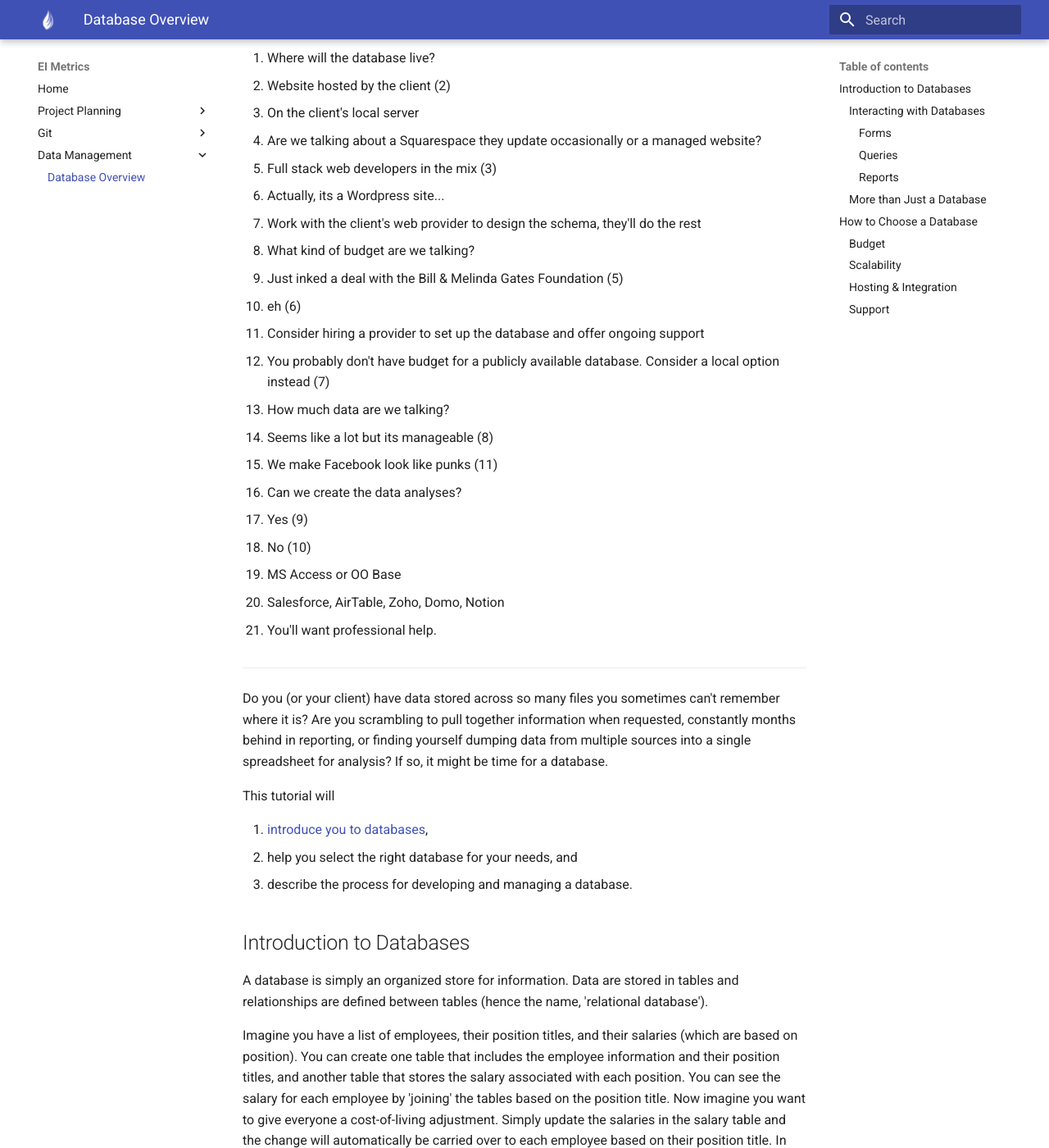
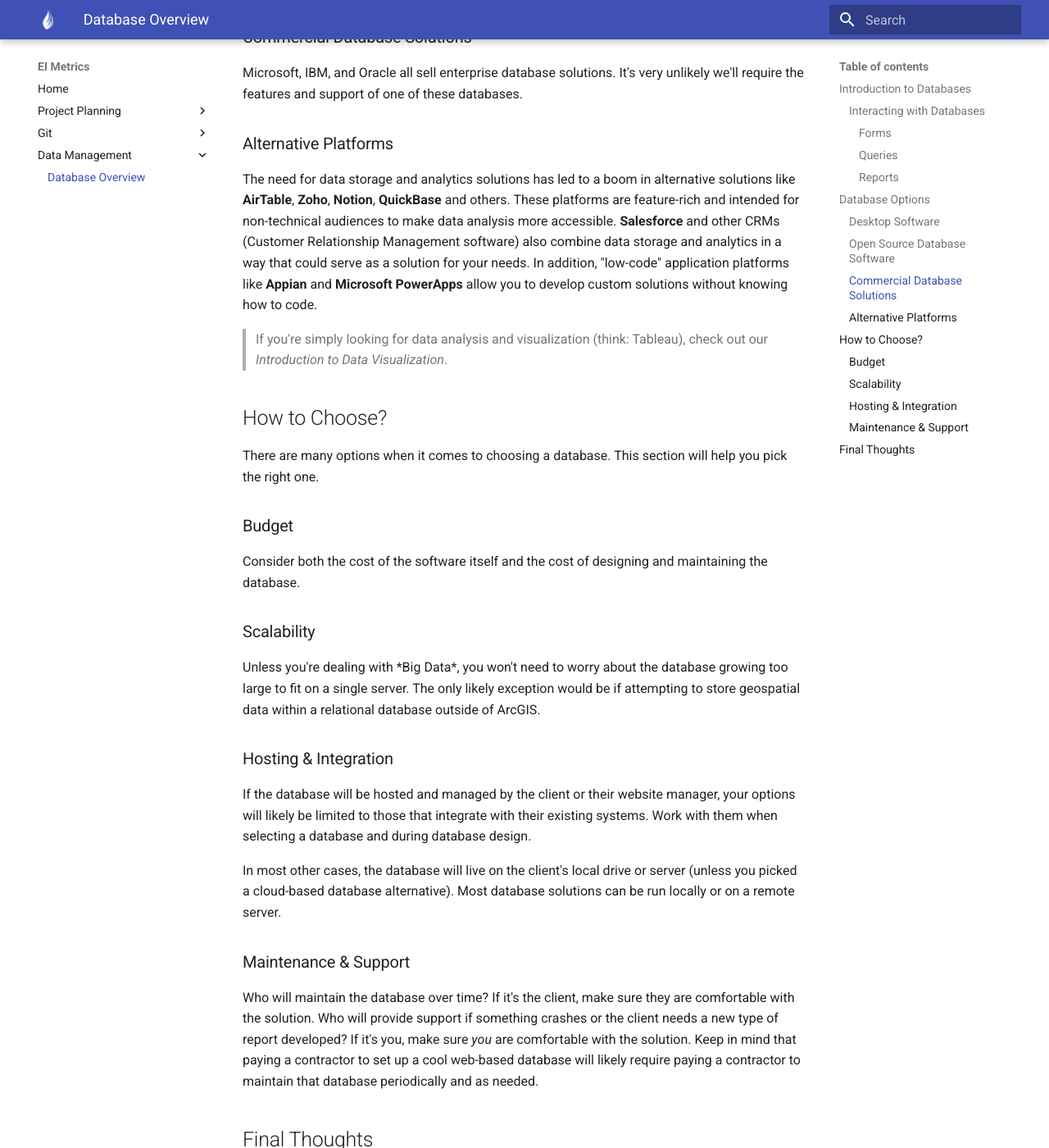
Before and after one commit to eriktuck/ei-dev, an MkDocs documentation site: the page built from docs/data-management/database-overview.md, in a window 1280 px wide and 1400 px high, scrolled down 2417 px. Shown: the whole window at 82% size. Built offline with MkDocs 1.6.1 and Material for MkDocs 9.7.7, drawn with Linux system fonts in a browser that asks for light colours; some of the changed text lies outside the part shown.

Commit message:
Database design first draft complete

```diff
--- a/docs/data-management/database-overview.md
+++ b/docs/data-management/database-overview.md
@@ -1,152 +1,28 @@
-Learning Objectives
-
-* Be able to recommend a database technology for the SETT
-* Understand the functionality of the selected database technology
-
-Goal: Demystify the database and its uses to encourage faster adoption of database tech in our projects
-
-Objectives
-
-* Illustrate what a database looks like from the user perspective
-* Clarify the process and level of effort for developing a database
-* Link to more advanced topics for technical staff
-
-Audience: All EI staff
-
-
-
-Content
-
-* Intro
-  * When to use a database
-* Database functionality
-  * Navigation View
-  * Data Entry
-  * Tables
-  * Queries (search/replace)
-  * Reports
-  * Forms
-* Considerations when selecting a database
-  * Free vs Paid (e.g. Salesforce)
-  * CAP theorem
-  * SQL vs NoSQL
-  * Keep it simple
-  * Updates/Releases
-  * Support
-  * Lifetime
-* Types of databases
-* How to create a database
-  * Schema design
-    * ACID
-  * Setting up the database
-  * Populating the database
-    * Importing/Exporting Data
-  * Distributing the database
-  * Managing the database
-    * DBA vs User
-  * Transitions
-    * Porting to the web
-* Advanced Topics
-  * SQL language basics
-    * Joins (inner, outer)
-  * Advanced Interface Design (esp. for Postgres, MySQL)
-* Cloud Analytics Platforms
-  * [Zoho, Domo]( https://www.techradar.com/news/best-cloud-analytics )
-* Non-traditional options
-  * Airtable
-* Terminology
-
-
-
-Resources
-
-* [Intro to Access Databases (YouTube: Design & Deploy)]( https://www.youtube.com/playlist?list=PL4UezTfGBADBmCOYtQ8QohflQNY1y3oE7 )
-* [Udemy Excerpt on Database Selection (YouTube: Frank Kane)]( https://www.youtube.com/watch?v=v5e_PasMdXc)
-* [How to Choose Relational Databases (YouTube: Socratica)](https://www.youtube.com/watch?v=WzfDLqt-WIg)
-* [Postgres Installation & Overview (YouTube: Socratica)](https://www.youtube.com/watch?v=fZQI7nBu32M)
-* Monarch - Database Options Memo (in Downloads)
-
-Assets
-
-* [xcld bobby tables cartoon](https://www.google.com/url?sa=i&source=images&cd=&ved=2ahUKEwi219Kwgp_lAhU4ITQIHctfBSMQjRx6BAgBEAQ&url=https%3A%2F%2Fxkcd.com%2F327%2F&psig=AOvVaw08GxKbuhIlpoZqDFcB99A4&ust=1571254745719498)
-* [xlcd data pipeline]( https://xkcd.com/2054/ )
-* [xlcd hard problems with algorithms]( http://twcmattress.com/2017/05/xkcd-com-here-to-help/ )
-* [xKcd curve fitting]( https://xkcd.com/2048/ )
-*
-
-To Do
-
-- [ ] Better example for database need in Introduction to Databases
-- [ ] Asset: linked tables example
-
-Decision Tree Concept
-
-1. Where will the database live?
-   1. Website hosted by the client (2)
-   2. On the client's local server
-
-2. Are we talking about a Squarespace they update occasionally or a managed website?
-   1. Full stack web developers in the mix (3)
-   2. Actually, its a Wordpress site...
-
-3. Work with the client's web provider to design the schema, they'll do the rest
-
-4. What kind of budget are we talking?
-   1. Just inked a deal with the Bill & Melinda Gates Foundation (5)
-   2. eh (6)
-
-5. Consider hiring a provider to set up the database and offer ongoing support
-
-6. You probably don't have budget for a publicly available database. Consider a local option instead (7)
-
-7. How much data are we talking?
-
-   1. Seems like a lot but its manageable (8)
-   2. We make Facebook look like punks (11)
-
-8. Can we create the data analyses?
-
-   1. Yes (9)
-   2. No (10)
-
-9. MS Access or OO Base
-
-10. Salesforce, AirTable, Zoho, Domo, Notion
-
-11. You'll want professional help.
-
-
-
----
-
-Do you (or your client) have data stored across so many files you sometimes can't remember where it is? Are you scrambling to pull together information when requested, constantly months behind in reporting, or finding yourself dumping data from multiple sources into a single spreadsheet for analysis? If so, it might be time for a database.
+Do you (or your client) have data stored across so many files you sometimes can't remember where they are? Are you scrambling to pull together information when requested, constantly months behind in reporting, or finding yourself dumping data from multiple sources into a single spreadsheet for analysis? If so, it might be time for a database.
 
 This tutorial will
 
 1. [introduce you to databases](#introduction to databases),
-2. help you select the right database for your needs, and
-3. describe the process for developing and managing a database.
+2. [describe available database solutions](#database-options), and
+3. [help you select the right database for your needs](#how-to-choose?).
 
 ## Introduction to Databases
 
-A database is simply an organized store for information. Data are stored in tables and relationships are defined between tables (hence the name, 'relational database').
+A database is simply an organized store for information. Data are stored in tables and relationships are defined between tables (hence the name, 'relational database'). For example, a list of employees and their position titles may be stored in one table while position titles and their respective salaries are stored in another. Each employee's position title can be used to lookup the correct salary. Storing this information in separate tables avoids unnecessary duplication, which reduces the possibility of error.
 
-Imagine you have a list of employees, their position titles, and their salaries (which are based on position). You can create one table that includes the employee information and their position titles, and another table that stores the salary associated with each position. You can see the salary for each employee by 'joining' the tables based on the position title. Now imagine you want to give everyone a cost-of-living adjustment. Simply update the salaries in the salary table and the change will automatically be carried over to each employee based on their position title. In this way, you don't need to edit salary information that is repeated, for example with multiple employees of the same position.
-
-A trivial example for sure, but imagine instead you have hundreds or thousands of employees. You certainly wouldn't want to manually change the salary information for every employee!
-
-[ASSET: ILLUSTRATE TABLE LINKAGES]
+How the data are stored is often less important than how the data are accessed (which is why we are often hesitant to set up a database in the first place). When choosing and designing a database, you'll need to pay as much attention to how the user will interface with the database as the database solution itself.
 
 ### Interacting with Databases
 
-So what's a database even look like? Most users will interact with a database through a navigation form. The navigation form surfaces the important functionality of the database, including entering data, querying data, and generating reports.
+Most users will interact with a database through a navigation form. The navigation form surfaces the important functionality of the database, including entering data, querying data, and generating reports.
 
 Here's an example navigation form for a bakery's order database created in Microsoft Access.
 
 ![navigation-form](assets/navigation-form.gif)
 
 
-The navigation form is set up after the database is configured by the database administrator (DBA; this may be you, someone on the Metrics Service Line, or an outside contractor). The navigation form (as well as other forms, queries and reports that are made available to the user by the DBA) make the data in the database accessible to users while protecting the integrity of the database
+
+The navigation form is set up after the database is configured by the database administrator (DBA; this may be you, someone on the Metrics Service Line, or an outside contractor). The navigation for, as well as other forms, queries and reports that are made available to the user by the DBA, make the data in the database accessible to users while protecting the integrity of the database
 
 #### Forms
 
@@ -160,38 +36,54 @@
 
 Reports are queries or collections of queries that can be batched together and run periodically. You might have a standard report that is produced each quarter or a ready-made report to provide real time information to your boss when requested. Reports must also be set up and made available by the DBA.
 
----
+## Database Options
 
-> ### More than Just a Database
+There are many choices when it comes to databases, each with its own advantages and disadvantages.
 
-> Before we go any further...
+### Desktop Software
 
----
+**Microsoft Access** and **Open Office Base** are great options. Open Office Base is free but has fewer features and less support than Microsoft Access. **Microsoft Excel** can even serve as a database, in a pinch.
 
-## How to Choose a Database
+### Open Source Database Software
 
-There are many options when it comes to choosing a database. This section will help you pick the right one. Here are a few considerations.
+**PostgreSQL**, **MySQL**, and **MariaDB** are examples of open source (free) database solutions. While these are robust, scalable database solutions used by many large corporations (e.g., Netflix), they are not user friendly out of the box. Often, these open source solutions are paired with a web-based interface. If you are working with a web developer and have the budget for them to design the forms, queries and reports you need you'll likely choose one of these open source options.
 
-#### Budget
+> Project Spotlight: See the [Registry]( http://monarchhabitatexchange.org/projects ) for the Monarch Butterfly Habitat Exchange.
 
-Consider both the cost of the software and the cost of designing and maintaining the database.
+### Commercial Database Solutions
 
-Many database options are available at no cost as open source software (e.g., MySQL, PostgreSQL, MariaDB). While these are robust, scalable database solutions used by many international corporations, they are not user friendly out of the box. Often, these open source solutions are paired with a web-based interface. If you are working with a web developer and have the budget for them to design the forms, queries and reports you need--you'll likely choose one of these open source options.
+Microsoft, IBM, and Oracle all sell enterprise database solutions. It's very unlikely we'll require the features and support of one of these databases.
 
-If not, you may need a different solution, like Microsoft Access or even Salesforce. These may require a license or subscription but will allow you to query data and create reports without hiring specialized expertise.
+### Alternative Platforms
 
-#### Scalability
+The need for data storage and analytics solutions has led to a boom in alternative solutions like **AirTable**, **Zoho**, **Notion**, **QuickBase** and others. These platforms are feature-rich and intended for non-technical audiences to make data analysis more accessible. **Salesforce** and other CRMs (Customer Relationship Management software) also combine data storage and analytics in a way that could serve as a solution for your needs. In addition, "low-code" application platforms like **Appian** and **Microsoft PowerApps** allow you to develop custom solutions without knowing how to code.
 
-For most of our applications, you won't need to worry about the database growing too large to fit on a single server. The only likely exception would be if attempting to store geospatial data within a relational database outside of ArcGIS. Try not to do that. If you are worried about scalability and think you need a cloud-based solution, consult an expert.
+> If you're simply looking for data analysis and visualization (think: Tableau), check out our *Introduction to Data Visualization*.
 
-#### Hosting & Integration
+## How to Choose?
+
+There are many options when it comes to choosing a database. This section will help you pick the right one.
+
+### Budget
+
+Consider both the cost of the software itself and the cost of designing and maintaining the database.
+
+### Scalability
+
+Unless you're dealing with \*Big Data*, you won't need to worry about the database growing too large to fit on a single server. The only likely exception would be if attempting to store geospatial data within a relational database outside of ArcGIS.
+
+### Hosting & Integration
 
 If the database will be hosted and managed by the client or their website manager, your options will likely be limited to those that integrate with their existing systems. Work with them when selecting a database and during database design.
 
-In most other cases, the database will live on the client's local drive or server. Most database solutions can be run locally or on a remote server.
+In most other cases, the database will live on the client's local drive or server (unless you picked a cloud-based database alternative). Most database solutions can be run locally or on a remote server.
 
-#### Support
+### Maintenance & Support
 
-What would you do if your database crashes at 2am? Run into the office and call technical support? Or keep snoozing? Enterprise solutions provided by Oracle and IBM are available if the thought of a database crash keeps you up at night. For the rest of us, 24-hour on-call support just isn't necessary. Some open source options have companies behind them that sell support if you need it. Some are only supported by their user community.
+Who will maintain the database over time? If it's the client, make sure they are comfortable with the solution. Who will provide support if something crashes or the client needs a new type of report developed? If it's you, make sure *you* are comfortable with the solution. Keep in mind that paying a contractor to set up a cool web-based database will likely require paying a contractor to maintain that database periodically and as needed.
 
-Also consider that
+## Final Thoughts
+
+Setting up a database is an important step in the maturation of any data-driven program. The right database solution will keep your data safe and secure while also providing access to the data for analysis and reporting. When choosing a database, the best approach is to keep it simple.
+
+While you may not be responsible for choosing or building the database, you should be involved in the design of the database. Continue to the next section, *Database Design*, for more.
```
